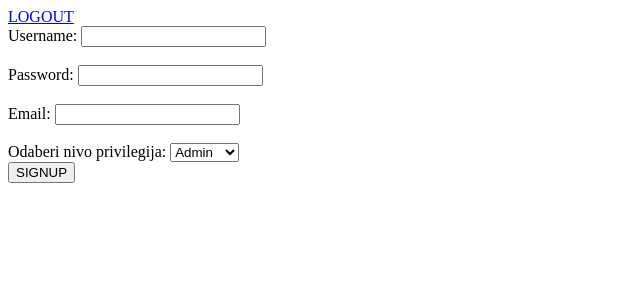
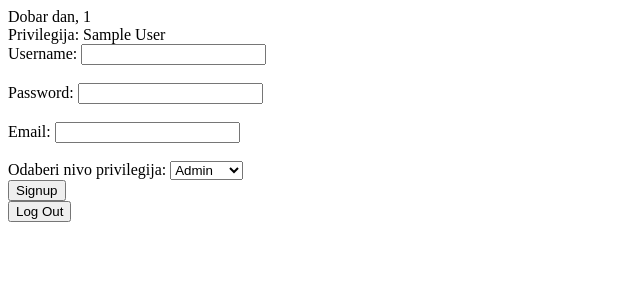
Before and after one commit to arcticzekka/skolski-sajt, a PHP site: page /index.php in a window 1280 px wide. Shown: the top 300 px of the page, without its empty margins (0-640 px from the left). Run offline with PHP 8.4, Linux system fonts and the light colour scheme; the visitor is signed in with stand-in values (Sample User, id 1).

Commit message:
valjda sve valja sad

```diff
--- a/login-system/classes/login.php
+++ b/login-system/classes/login.php
@@ -24,6 +24,7 @@ class Login extends Dbh {
             exit();
         }elseif ($checkPwd == true){
             $stmt = $this->connect()->prepare('SELECT * FROM skola_login WHERE uid = ? OR email = ? AND pwd = ?;');
+            $stmt2 = $this->connect()->prepare("SELECT * FROM skola_login JOIN auth ON skola_login.authID=auth.authID WHERE uid = ?;");
 
             if(!$stmt->execute(array($uid, $uid, $pwd))) {
                 $stmt = null;
@@ -35,13 +36,16 @@ class Login extends Dbh {
                 header('location: ../index.php?error=usernotfound');
                 exit();
             }
+            if($stmt2->execute(array($uid))){
+                $auth = $stmt2->fetchAll(PDO::FETCH_ASSOC);
+            }
             $user = $stmt->fetchAll(PDO::FETCH_ASSOC);
             session_start();
+            $_SESSION['auth'] = $auth[0]['AuthName'];
             $_SESSION['userid'] = $user[0]["id"];
             $_SESSION['useruid'] = $user[0]["uid"];
             $stmt = null;
         }
-
         $stmt = null;
     }
 }
--- a/login-system/classes/logincontr.php
+++ b/login-system/classes/logincontr.php
@@ -17,6 +17,8 @@ class LoginContr extends Login {
         $this->getUser($this->uid, $this->pwd);
     }
 
+
+
     private function emptyInput() {
         if(empty($this->uid) || empty($this->pwd)) {
             $result = false;
--- a/login-system/includes/login.inc.php
+++ b/login-system/includes/login.inc.php
@@ -11,5 +11,6 @@ if(isset($_POST["submit"]))
     $login = new LoginContr($uid, $pwd);
     $login->loginUser();
 
+
     header("location: ../index.php?error=none");
 }
--- a/login-system/includes/logout.inc.php
+++ b/login-system/includes/logout.inc.php
@@ -3,4 +3,4 @@
     session_unset();
     session_destroy();
 
-header("location: ../index.php?error=none");
+    header("location: ../index.php?error=none");
--- a/login-system/index.php
+++ b/login-system/index.php
@@ -6,8 +6,10 @@
 <body>
 <?php
 if(isset($_SESSION['userid'])):
+    echo "Dobar dan, " . $_SESSION['useruid'];
+    echo "<br>";
+    echo "Privilegija: " . $_SESSION["auth"];
     ?>
-    <a href='includes/logout.inc.php'> LOGOUT </a>
     <form action="includes/signup.inc.php" method="post">
         <div>
             <label for="username">Username: </label>
@@ -28,10 +30,12 @@ if(isset($_SESSION['userid'])):
         <select name="auth">
             <option value="0">Admin</option>
             <option value="1">Direktor</option>
+            <option value="2">Profesor</option>
         </select>
         <br>
-        <button type="submit" name="submit">SIGNUP</button>
+        <button type="submit" name="submit">Signup</button>
     </form>
+        <button onclick="document.location='includes/logout.inc.php'">Log Out</button>
 <?php
 else:
     ?>
```
